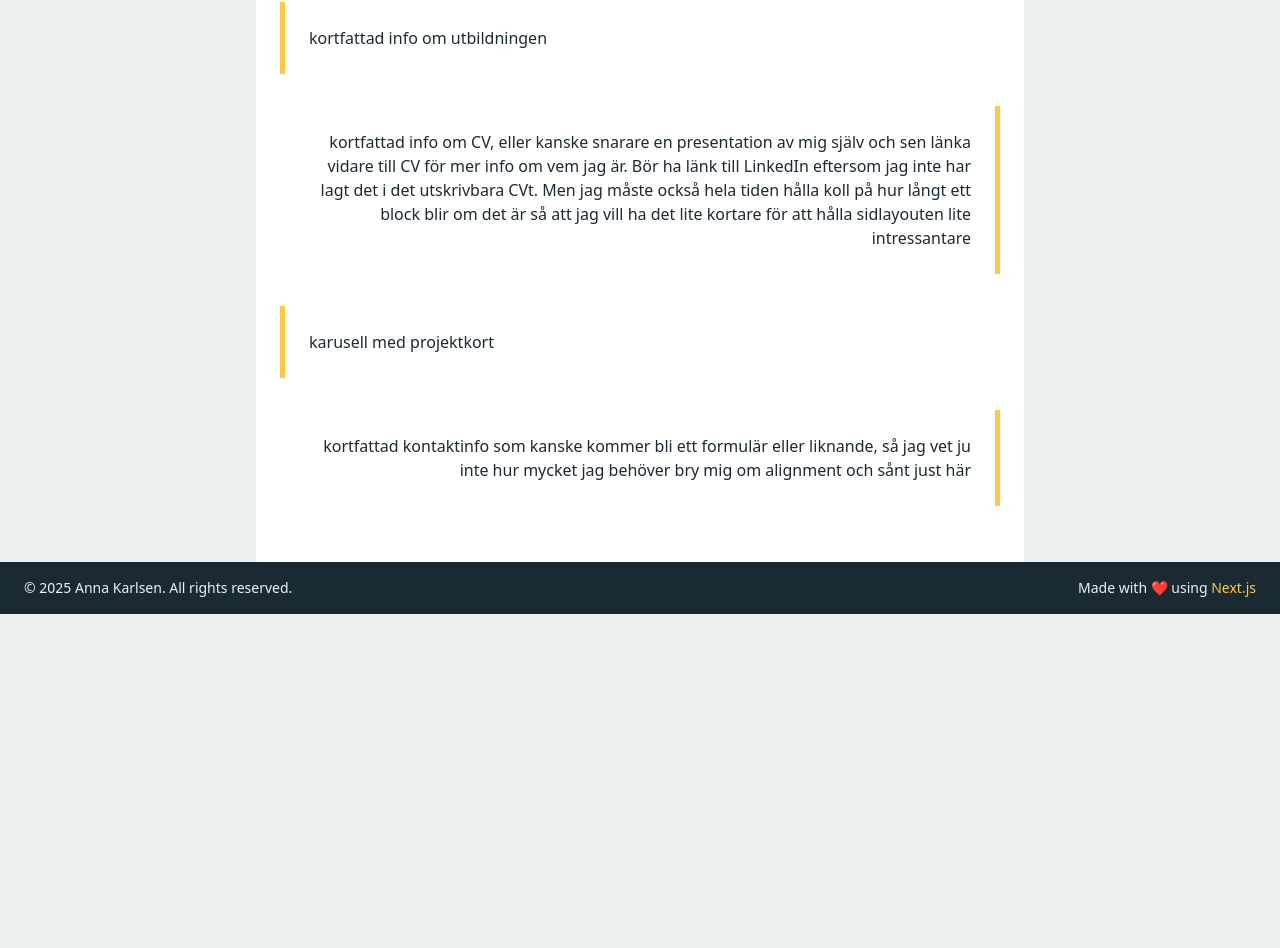
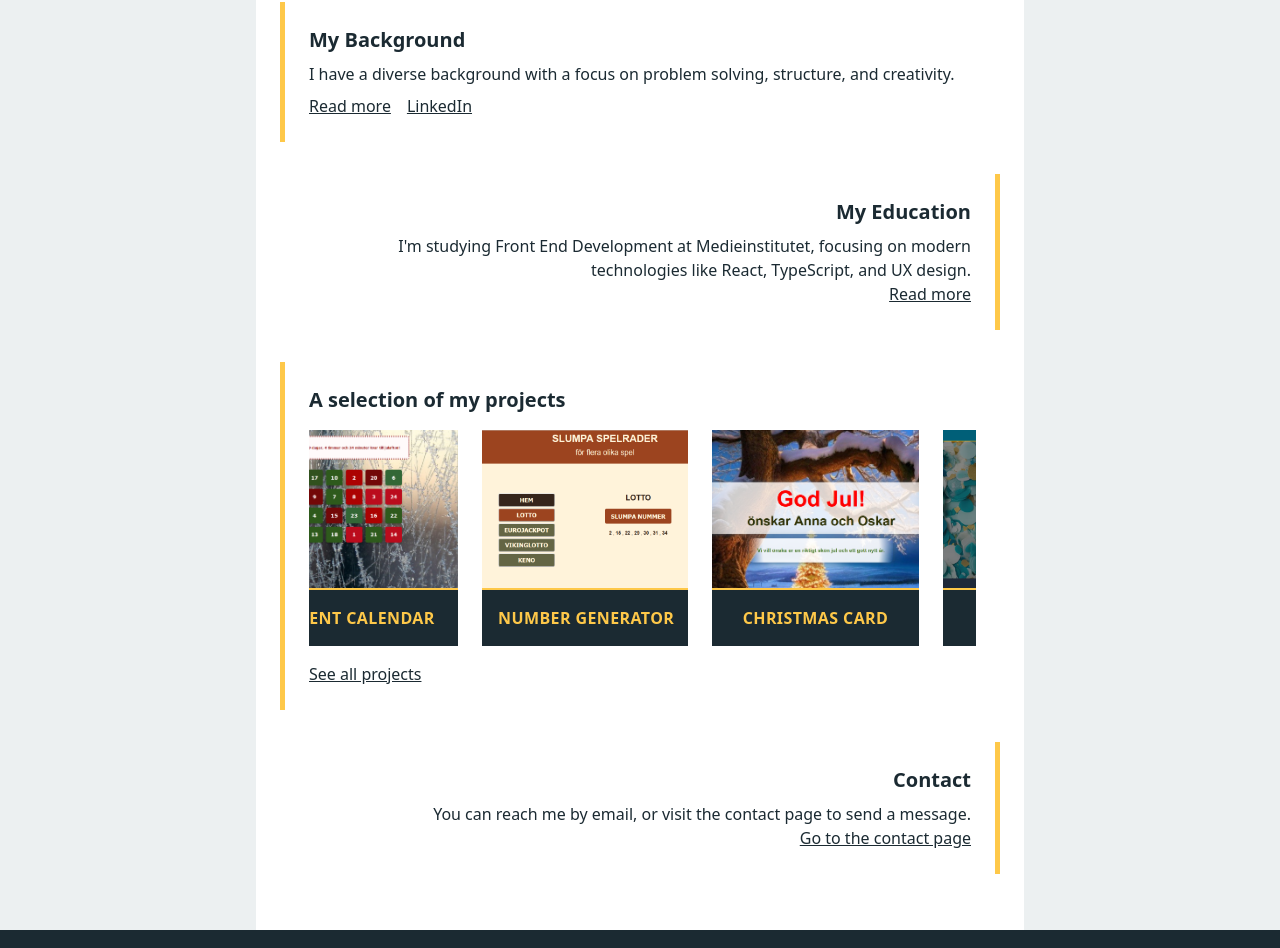
Before and after one commit to annkar73/portfolio-nextjs, a Next.js app: page /en in a window 1280 px wide. Shown: the part 566-1514 px from the top of the page. Before the commit the page ends 1180 px from the top, so only its background shows below. Built offline with nearby package versions, Linux system fonts and the light colour scheme.

Commit message:
project carousel fix for first page

```diff
--- a/package.json
+++ b/package.json
@@ -15,6 +15,7 @@
     "@radix-ui/react-switch": "^1.2.5",
     "class-variance-authority": "^0.7.1",
     "clsx": "^2.1.1",
+    "embla-carousel-react": "^8.6.0",
     "lucide-react": "^0.511.0",
     "negotiator": "^1.0.0",
     "next": "15.3.2",
--- a/src/app/[locale]/page.tsx
+++ b/src/app/[locale]/page.tsx
@@ -1,30 +1,68 @@
-'use client';
+"use client";
+
 import Hero from "@/components/Hero";
+import { useTranslations } from "next-intl";
+import Link from "next/link";
+import ProjectCarousel from "@/components/ProjectCarousel";
 
 export default function Home() {
+  const t = useTranslations("home");
+
   return (
     <>
-
       <Hero />
 
       <main className="p-6 text-[var(--color-foreground)] bg-white max-w-3xl mx-auto">
-        <div className="w-full max-w-3xl text-left border-0 border-l-5 border-[var(--color-accent)] rounded-none p-6 mb-8">
-          kortfattad info om utbildningen
+        {/* Bakgrund + CV */}
+        <div className="w-full max-w-3xl text-left border-0 border-l-5 border-[var(--color-accent)] p-6 mb-8">
+          <h2 className="text-xl font-semibold mb-2">{t("cvHeading")}</h2>
+          <p>{t("cvIntro")}</p>
+          <div className="mt-2">
+            <Link href="/cv" className="underline mr-4">
+              {t("readMore")}
+            </Link>
+            <a
+              href="https://linkedin.com/in/annakarlsen"
+              target="_blank"
+              rel="noopener noreferrer"
+              className="underline"
+            >
+              LinkedIn
+            </a>
           </div>
-                  <div className="w-full max-w-3xl text-right border-0 border-r-5 border-[var(--color-accent)] rounded-none p-6 mb-8">
-          kortfattad info om CV, eller kanske snarare en presentation av mig själv och sen länka vidare till CV för mer info om vem jag är. Bör ha länk till LinkedIn eftersom jag inte har lagt det i det utskrivbara CVt. Men jag måste också hela tiden hålla koll på hur långt ett block blir om det är så att jag vill ha det lite kortare för att hålla sidlayouten lite intressantare
-          </div>
-                  <div className="w-full max-w-3xl text-left border-0 border-l-5 border-[var(--color-accent)] rounded-none p-6 mb-8">
-          karusell med projektkort
-          </div>
-                  <div className="w-full max-w-3xl text-right border-0 border-r-5 border-[var(--color-accent)] rounded-none p-6 mb-8">
-          kortfattad kontaktinfo som kanske kommer bli ett formulär eller liknande, så jag vet ju inte hur mycket jag behöver bry mig om alignment och sånt just här
-          </div>
+        </div>
 
+        {/* about education */}
+        <div className="w-full max-w-3xl text-right border-0 border-r-5 border-[var(--color-accent)] p-6 mb-8">
+          <h2 className="text-xl font-semibold mb-2">
+            {t("educationHeading")}
+          </h2>
+          <p>{t("educationIntro")}</p>
+          <Link href="/education" className="underline">
+            {t("readMore")}
+          </Link>
+        </div>
 
+        {/* Project carousel */}
+        <div className="w-full max-w-3xl text-left border-0 border-l-5 border-[var(--color-accent)] p-6 mb-8">
+          <h2 className="text-xl font-semibold mb-2">
+            {t("projectCarouselHeading")}
+          </h2>
+          <ProjectCarousel />
+          <Link href="/projects" className="underline">
+            {t("seeAllProjects")}
+          </Link>
+        </div>
 
+        {/* Contact info */}
+        <div className="w-full max-w-3xl text-right border-0 border-r-5 border-[var(--color-accent)] p-6 mb-8">
+          <h2 className="text-xl font-semibold mb-2">{t("contactHeading")}</h2>
+          <p>{t("contactText")}</p>
+          <Link href="/contact" className="underline">
+            {t("contactLink")}
+          </Link>
+        </div>
       </main>
     </>
-
   );
 }
--- a/src/components/Footer.tsx
+++ b/src/components/Footer.tsx
@@ -10,21 +10,7 @@ const Footer = () => {
         <p className="text-sm">
             &copy; {new Date().getFullYear()} Anna Karlsen. All rights reserved.
         </p>
-        <p className="text-sm">
-            Made with{" "}
-            <span role="img" aria-label="heart">
-            ❤️
-            </span>{" "}
-            using{" "}
-            <a
-            href="https://nextjs.org/"
-            target="_blank"
-            rel="noopener noreferrer"
-            className="text-[var(--color-accent)] w-full mb-0 hover:underline"
-            >
-            Next.js
-            </a>
-        </p>
+
         </footer>
     );
 }
--- /dev/null
+++ b/src/components/ProjectCarousel.tsx
@@ -0,0 +1,72 @@
+'use client';
+
+import Image from "next/image";
+import { useEffect, useRef } from "react";
+import { projects } from "@/data/projectData";
+import { useRouter } from "next/navigation";
+import { useTranslations } from "next-intl";
+
+export default function ProjectCarousel() {
+  const t = useTranslations();
+  const router = useRouter();
+  const carouselRef = useRef<HTMLDivElement>(null);
+
+  useEffect(() => {
+    const carousel = carouselRef.current;
+    if (!carousel) return;
+
+    const scrollSpeed = 3;
+    let animationFrame: number;
+
+    const animate = () => {
+      if (!carousel) return;
+
+      carousel.scrollLeft += scrollSpeed;
+
+      // När vi nått mitten (eftersom innehållet är dubblat), hoppa tillbaka till början
+      if (carousel.scrollLeft >= carousel.scrollWidth / 2) {
+        // Men gör det osynligt (ingen visuell hoppning)
+        carousel.scrollLeft = 0;
+      }
+
+      animationFrame = requestAnimationFrame(animate);
+    };
+
+    animationFrame = requestAnimationFrame(animate);
+
+    return () => cancelAnimationFrame(animationFrame);
+  }, []);
+
+  return (
+    <div className="overflow-hidden">
+      <div
+        ref={carouselRef}
+        className="flex gap-2 whitespace-nowrap overflow-hidden select-none pointer-events-none"
+      >
+        {/* Dubbla projekten för loop-effekt */}
+        {[...projects, ...projects].map((project, index) => (
+          <div
+            key={index}
+            className="flex-shrink-0 px-2 pt-2 pb-4 w-full sm:w-1/2 lg:w-1/3"
+            onClick={() => router.push("/projects")}
+            style={{ pointerEvents: "auto", cursor: "pointer" }}
+          >
+            <div className="relative w-full h-40 border-b-2 border-[var(--color-accent)] overflow-hidden rounded-none">
+              <Image
+                src={project.image}
+                alt={project.id}
+                fill
+                style={{ objectFit: "cover" }}
+              />
+            </div>
+            <div className="bg-[var(--color-foreground)] text-[var(--color-accent)] p-4">
+              <p className="text-center uppercase font-semibold tracking-wide">
+                {t(`projects.${project.id}.title`)}
+              </p>
+            </div>
+          </div>
+        ))}
+      </div>
+    </div>
+  );
+}
--- a/src/messages/en.json
+++ b/src/messages/en.json
@@ -9,6 +9,18 @@
       "contact": "Contact"
     }
   },
+  "home": {
+  "educationHeading": "My Education",
+  "educationIntro": "I'm studying Front End Development at Medieinstitutet, focusing on modern technologies like React, TypeScript, and UX design.",
+  "cvHeading": "My Background",
+  "cvIntro": "I have a diverse background with a focus on problem solving, structure, and creativity.",
+  "projectCarouselHeading": "A selection of my projects",
+  "contactHeading": "Contact",
+  "contactText": "You can reach me by email, or visit the contact page to send a message.",
+  "contactLink": "Go to the contact page",
+  "readMore": "Read more",
+  "seeAllProjects": "See all projects"
+},
   "hero": {
     "name": "Anna Karlsen",
     "title": "< Front End Developer />",
@@ -72,8 +84,8 @@
   },
  "cv": {
     "name": "Anna Karlsen",
-    "title": "Front End Developer",
-    "contact": "karlsen1973@outlook.com | Stockholm, Sweden",
+    "title": "Front End Developer | Stockholm, Sweden",
+    "contact": "karlsen1973@outlook.com",
     "linkedin": "https://www.linkedin.com/in/annakarlsen/",
 
     "education": {
--- a/src/messages/sv.json
+++ b/src/messages/sv.json
@@ -9,6 +9,18 @@
       "contact": "Kontakt"
     }
   },
+  "home": {
+  "educationHeading": "Min utbildning",
+  "educationIntro": "Jag studerar Front End Development på Medieinstitutet, med fokus på moderna tekniker som React, TypeScript och UX-design.",
+  "cvHeading": "Min bakgrund",
+  "cvIntro": "Jag har en varierad bakgrund med fokus på problemlösning, struktur och kreativitet.",
+  "projectCarouselHeading": "Ett urval av mina projekt",
+  "contactHeading": "Kontakt",
+  "contactText": "Du kan nå mig via e-post, eller besöka kontaktsidan för att skicka ett meddelande.",
+  "contactLink": "Gå till kontaktsidan",
+  "readMore": "Läs mer",
+  "seeAllProjects": "Se alla projekt"
+},
 
   "hero": {
     "name": "Anna Karlsen",
@@ -75,8 +87,8 @@
   },
 "cv": {
     "name": "Anna Karlsen",
-    "title": "Front End Developer",
-    "contact": "karlsen1973@outlook.com | Stockholm, Sweden",
+    "title": "Front End Developer | Stockholm, Sverige",
+    "contact": "karlsen1973@outlook.com",
     "linkedin": "https://www.linkedin.com/in/annakarlsen/",
     "education": {
       "heading": "Utbildning",
```
Also changed, not shown: 1 other file (tests, documents, lock files or other folders).
